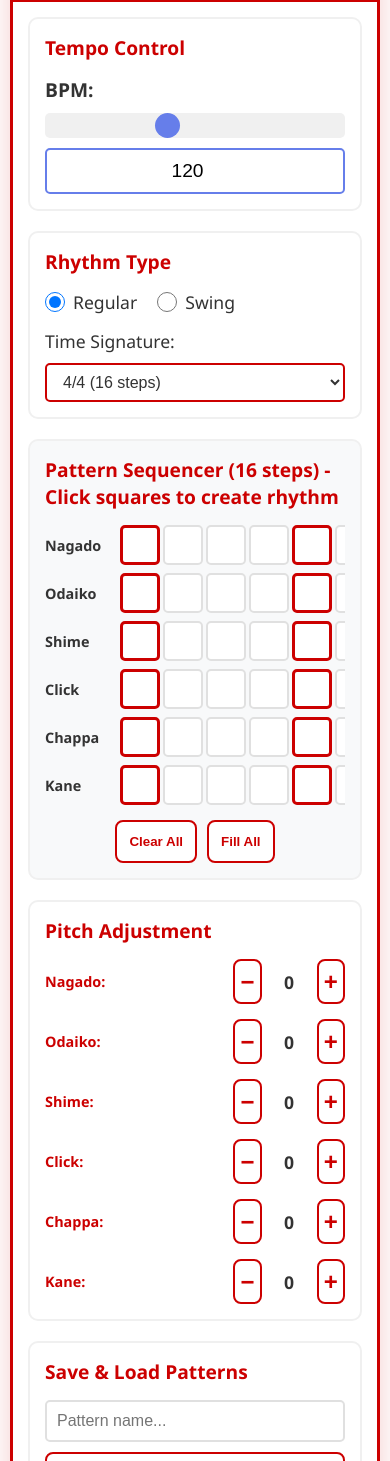
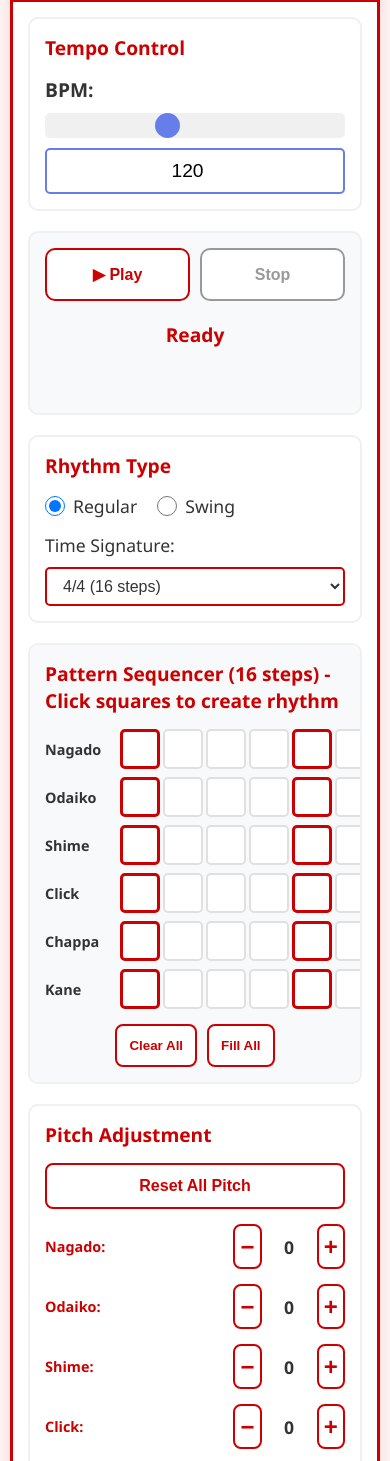
Before and after one commit to zoutongshen/taiko, a plain HTML site: page index.html in a window 390 px wide. Shown: the part 90-1551 px from the top of the page. Drawn offline with Linux system fonts and the light colour scheme; no server answers.

Commit message:
mobile more friendly now

```diff
--- a/index.html
+++ b/index.html
@@ -23,6 +23,18 @@
                     <label for="tempo-slider">BPM:</label>
                     <input type="range" id="tempo-slider" min="40" max="240" value="120" step="1">
                     <input type="number" id="tempo-input" min="40" max="240" value="120" step="1">
+                </div>
+            </section>
+
+            <!-- Playback Controls -->
+            <section class="playback-section">
+                <div class="playback-controls">
+                    <button id="play-btn" class="control-btn play-btn">▶ Play</button>
+                    <button id="stop-btn" class="control-btn stop-btn">Stop</button>
+                </div>
+                <div class="status-display">
+                    <span id="status-text">Ready</span>
+                    <span id="beat-indicator"></span>
                 </div>
             </section>
 
@@ -66,6 +78,9 @@
             <!-- Pitch Control Section -->
             <section class="pitch-section">
                 <h2>Pitch Adjustment</h2>
+                <div class="pitch-header">
+                    <button id="reset-all-pitch-btn" class="preset-btn">Reset All Pitch</button>
+                </div>
                 <div class="pitch-controls">
                     <div class="pitch-row">
                         <span class="instrument-label">Nagado:</span>
@@ -138,18 +153,6 @@
                     </div>
                 </div>
             </section>
-
-            <!-- Playback Controls -->
-            <section class="playback-section">
-                <div class="playback-controls">
-                    <button id="play-btn" class="control-btn play-btn">▶ Play</button>
-                    <button id="stop-btn" class="control-btn stop-btn" disabled>⏹ Stop</button>
-                </div>
-                <div class="status-display">
-                    <span id="status-text">Ready</span>
-                    <span id="beat-indicator"></span>
-                </div>
-            </section>
         </main>
 
         <footer>
--- a/script.js
+++ b/script.js
@@ -171,6 +171,9 @@ class TaikoMetronome {
                 this.adjustPitch(instrument, direction);
             });
         });
+
+        // Reset all pitch button
+        document.getElementById('reset-all-pitch-btn').addEventListener('click', () => this.resetAllPitch());
     }
 
     savePattern() {
@@ -448,6 +451,14 @@ class TaikoMetronome {
         }
     }
 
+    resetAllPitch() {
+        Object.keys(this.pitchOffsets).forEach(instrument => {
+            this.pitchOffsets[instrument] = 0;
+            document.getElementById(`pitch-${instrument}`).textContent = '0';
+        });
+        this.showNotification('All pitch adjustments reset to 0');
+    }
+
     updateBeatIndicator() {
         const indicator = document.getElementById('beat-indicator');
         const beatNum = (this.currentBeat % this.beatsPerBar) + 1;
@@ -521,16 +532,17 @@ class TaikoMetronome {
             for (let i = 0; i < this.stepsPerBar; i++) {
                 const step = document.createElement('button');
                 step.className = 'pattern-step';
-                // Highlight every beat (every 4 steps in 4/4, every 3 steps in 3/4, every 2 steps in 6/8)
-                let stepsPerBeat;
+                // Highlight beats based on time signature
                 if (this.timeSignature === '4/4') {
-                    stepsPerBeat = 4;
+                    // Every 4 steps (beat 1, 5, 9, 13)
+                    if (i % 4 === 0) step.classList.add('beat-1');
                 } else if (this.timeSignature === '3/4') {
-                    stepsPerBeat = 3;
+                    // Every 3 steps (beat 1, 4, 7, 10)
+                    if (i % 3 === 0) step.classList.add('beat-1');
                 } else if (this.timeSignature === '6/8') {
-                    stepsPerBeat = 2; // 6/8 has 6 beats, so every 2 steps
+                    // Only 1st and 7th steps (two groups of 6 eighth notes)
+                    if (i === 0 || i === 6) step.classList.add('beat-1');
                 }
-                if (i % stepsPerBeat === 0) step.classList.add('beat-1');
                 step.dataset.instrument = instrument;
                 step.dataset.step = i;
 
--- a/styles.css
+++ b/styles.css
@@ -428,6 +428,12 @@ h2 {
 }
 
 /* Pitch Controls */
+.pitch-header {
+    margin-bottom: 15px;
+    display: flex;
+    justify-content: flex-end;
+}
+
 .pitch-controls {
     display: flex;
     flex-direction: column;
@@ -714,12 +720,35 @@ footer {
         width: 100%;
     }
 
+    .pattern-section {
+        overflow-x: auto;
+        overflow-y: hidden;
+    }
+
+    .pattern-grid {
+        min-width: fit-content;
+    }
+
     /* Pattern grid - make squares bigger for touch */
     .pattern-step {
         width: 40px;
         height: 40px;
         min-width: 40px;
         min-height: 40px;
+    }
+
+    .pattern-section {
+        overflow-x: auto;
+        overflow-y: hidden;
+        -webkit-overflow-scrolling: touch;
+    }
+
+    .pattern-grid {
+        min-width: fit-content;
+    }
+
+    .pattern-row {
+        min-width: fit-content;
     }
 
     .pattern-label {
@@ -729,7 +758,7 @@ footer {
 
     .pattern-steps {
         gap: 3px;
-        overflow-x: auto;
+        flex-shrink: 0;
     }
 
     /* Pitch controls */
```
